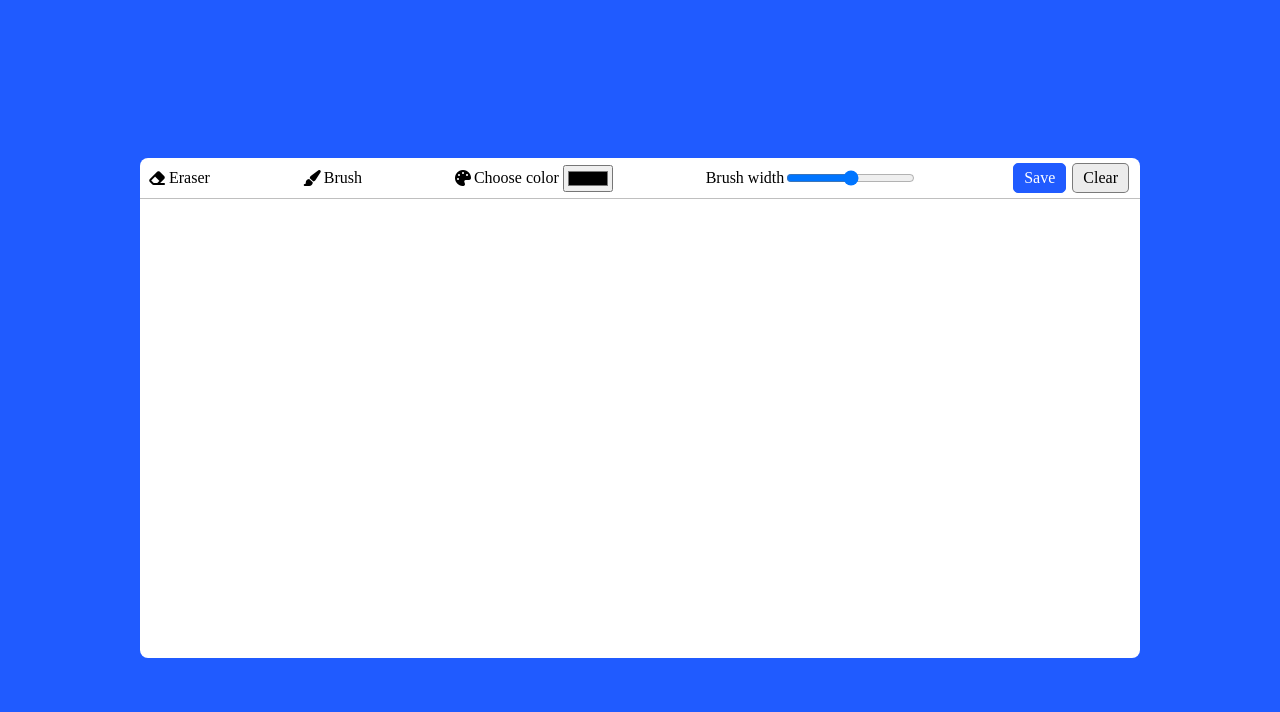
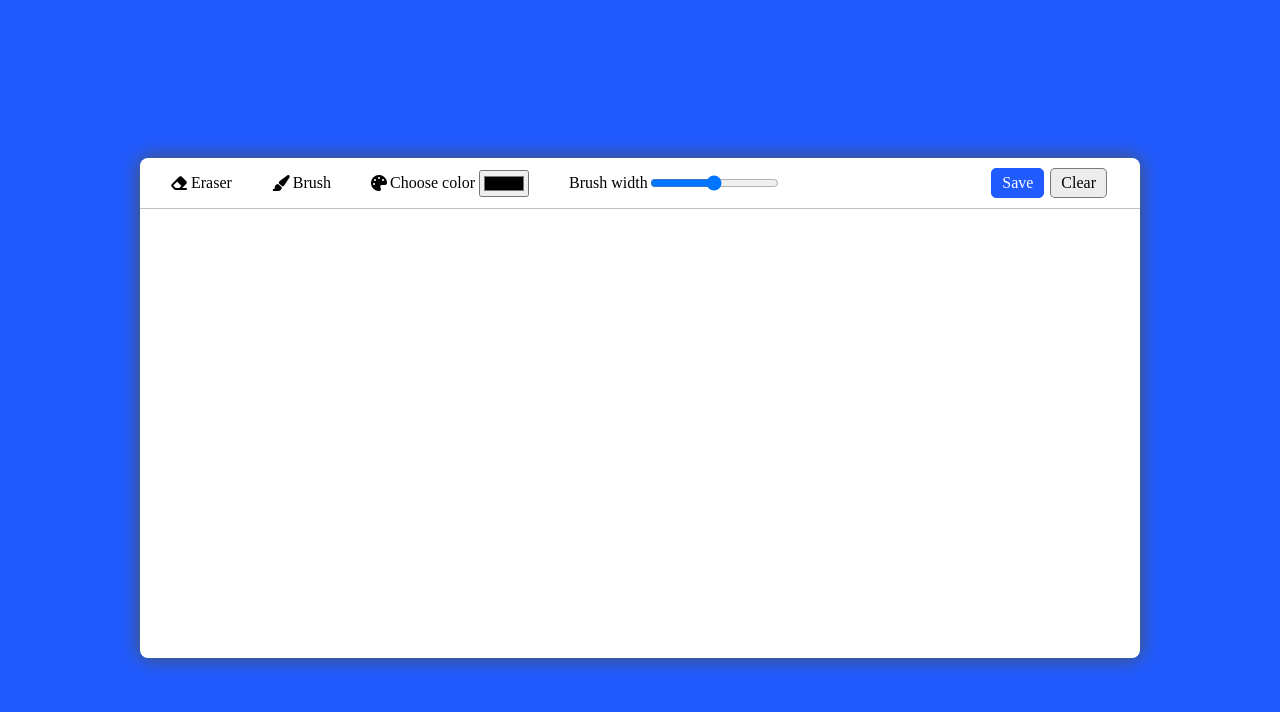
Before and after one commit to AliHoshyar31/Paint-app-js, a plain HTML site: page index.html in a window 1280 px wide. Drawn offline with Linux system fonts and the light colour scheme.

Commit message:
Css update

```diff
--- a/style.css
+++ b/style.css
@@ -11,22 +11,26 @@ body{
     border-radius: 8px;
     background-color: #fff;
     overflow: hidden;
+    box-shadow: 0 0 20px #505050;
 }
 .tools{
-    padding: 5px 8px;
+    padding: 10px;
     display: flex;
-    justify-content: space-between;
     align-items: center;
     border-bottom: 1px solid #5050505d;
 }
 .tools div{
     display: flex;
     align-items: center;
+    margin-inline: 20px;
     i{
         margin-right: 3px;
     }
     input[type= "color"]{
         margin-left: 4px;
+    }
+    label{
+        text-wrap: nowrap;
     }
 }
 .save-btn, .clear-btn{
@@ -52,3 +56,8 @@ body{
 .draw-aera canvas{
     width: 100%;
 }
+.buttons{
+    width: 100%;
+    display: flex;
+    justify-content: end;
+}
```
